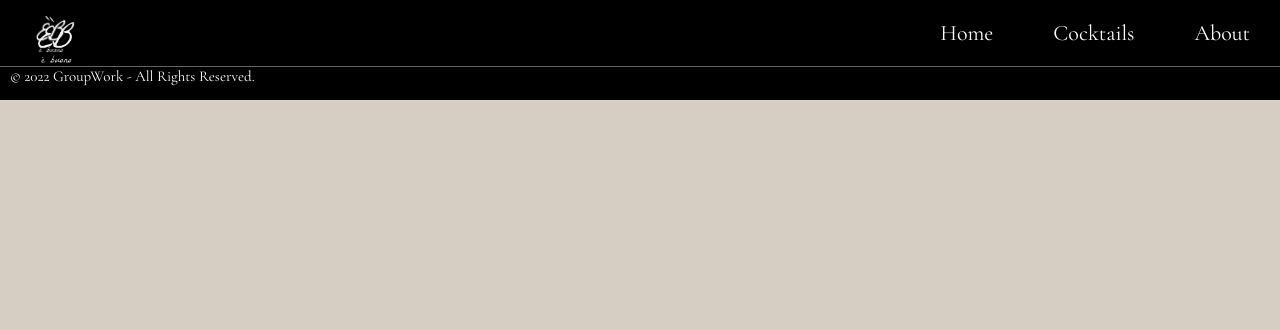
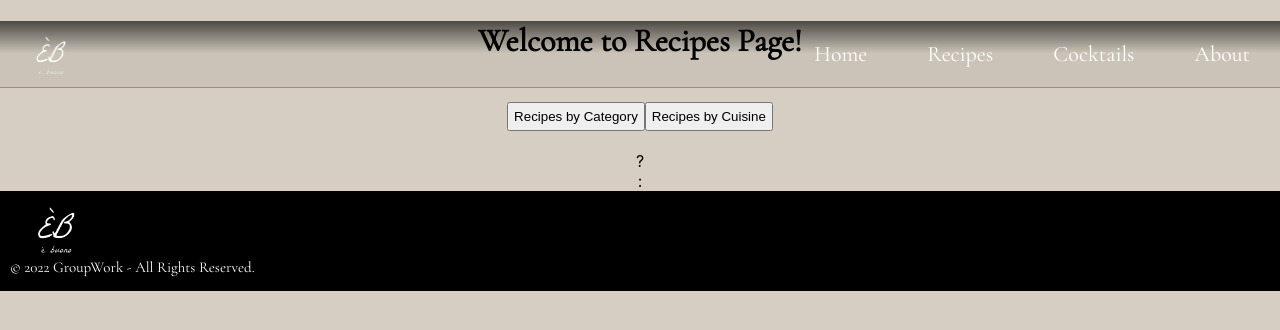
Before and after one commit to JoyH127/Cocktail-group, a React (Create React App) app: page /recipes in a window 1280 px wide. Shown: the top 330 px of the page. Built offline with nearby package versions, Linux system fonts and the light colour scheme.

Commit message:
added Recipe page

```diff
--- a/src/App.js
+++ b/src/App.js
@@ -6,6 +6,8 @@ import About from "./screens/About";
 import Cocktail from "./screens/Cocktail";
 import logo from "./logo/foodlogo.png";
 import Footer from "./screens/Footer";
+import Recipes from "./screens/Recipes";
+
 function App() {
   return (
     <div className="App">
@@ -14,6 +16,7 @@ function App() {
 
         <nav>
           <NavLink to={"/"}>Home</NavLink>
+          <NavLink to={"/recipes"}>Recipes</NavLink>
           <NavLink to={"/cocktails"}>Cocktails</NavLink>
           <NavLink to={"/about"}>About</NavLink>
         </nav>
@@ -21,6 +24,7 @@ function App() {
 
       <Routes>
         <Route path="/" element={<Home />} />
+        <Route path="/recipes" element={<Recipes />} />
         <Route path="/cocktails" element={<Cocktails />} />
         <Route path="/cocktails/:name" element={<Cocktail />} />
         <Route path="/about" element={<About />} />
--- /dev/null
+++ b/src/components/RecipeCard.js
@@ -0,0 +1,12 @@
+import { useNavigate } from "react-router-dom"
+
+function RecipeCard(props){
+    const navigate = useNavigate()
+    return(
+        <div>
+
+        </div>
+    )
+}
+
+export default RecipeCard
--- a/src/screens/Cocktails.js
+++ b/src/screens/Cocktails.js
@@ -1,6 +1,6 @@
 import { useState }from 'react'
 import CocktailCard from '../components/CocktailCard'
-import fetchData from '../services/constants'
+import {fetchData} from '../services/constants'
 
 function Cocktails(){
 
@@ -52,6 +52,7 @@ function Cocktails(){
       <button onClick={(e) => {handleNonAlcoholicBtn(e)}} value='Non_Alcoholic'>Non-Alcoholic Cocktails</button>
       </div>
       <div className='drinks'>{renderCocktails()}</div>
+      <div></div>
     </div>
   );
 }
--- a/src/screens/FoodRandom.js
+++ b/src/screens/FoodRandom.js
@@ -10,7 +10,7 @@ function FoodRandom() {
         `https://www.themealdb.com/api/json/v1/1/random.php`
       );
       const { meals } = response.data;
-      console.log(meals);
+      //console.log(meals);
       setFRandom(meals[0]);
     } catch (error) {
       console.log(error);
--- a/src/screens/Footer.js
+++ b/src/screens/Footer.js
@@ -1,12 +1,12 @@
 import logo from "../logo/foodlogo.png";
 function Footer() {
   return (
-    <section class="footer">
-      <div class="address">
+    <section className="footer">
+      <div className="address">
         <img className="logo" src={logo} />
       </div>
 
-      <div class="copyright">
+      <div className="copyright">
         <p>© 2022 GroupWork - All Rights Reserved.</p>
       </div>
     </section>
--- a/src/screens/Random.js
+++ b/src/screens/Random.js
@@ -11,7 +11,7 @@ function Random() {
       );
       //console.log(response.data.drinks)
       const { drinks } = response.data;
-      console.log(drinks);
+      //console.log(drinks);
       setRandom(drinks[0]);
       //  console.log(random)
     } catch (error) {
--- /dev/null
+++ b/src/screens/RecipeList.js
@@ -0,0 +1,11 @@
+
+function RecipeList(props){
+    return(
+        <div>
+            <li>{props.strCategory}</li>
+            <li>{props.strArea}</li>
+        </div>
+    )
+}
+
+export default RecipeList
--- a/src/screens/Recipes.js
+++ b/src/screens/Recipes.js
@@ -0,0 +1,92 @@
+import { useState } from 'react';
+import { fetchCategory } from '../services/constants';
+import { fetchCuisine } from '../services/constants';
+import RecipeCard from '../components/RecipeCard';
+import RecipeList from './RecipeList';
+
+function Recipes(){
+
+    const [categories, setCategories] = useState([])
+    const [cuisines, setCuisines] = useState([])
+
+    const handleCategoryBtn = async (e) => {
+        e.preventDefault()
+        try {
+            let res = await fetchCategory()
+            //console.log("Categories", res)
+            const categ = res.data.meals
+            //console.log(categ)
+            if(categ){
+                setCategories(categ)
+                //console.log(categories)
+                renderCategoryList()
+            }
+            console.log(categories)
+
+        } catch (error) {
+            console.log(error)
+        }
+    }
+
+    const handleCuisineBtn = async (e) => {
+        e.preventDefault()
+        try {
+            let response = await fetchCuisine()
+            //console.log("Cuisines", response)
+            const cuis = response.data.meals
+            console.log(cuis)
+            if(cuis){
+                setCuisines(cuis)
+                renderCuisineList()
+            }
+            console.log(cuisines)
+        } catch (error) {
+            console.log(error)
+        }
+    }
+
+    const renderCategoryList = () => {
+        return categories.map((category,index) => {
+            //console.log(category.strCategory)
+            return(
+                <li>{category.strCategory}</li>
+            //    <RecipeList
+            //    category={category.strCategory}
+            //    />
+            )
+        })
+    }
+
+    const renderCuisineList = () => {
+        return cuisines.map((cuisine,index) => {
+          return (
+            <div>
+                <li>{cuisine.strArea}</li>
+                {/* <RecipeList
+                cuisine={cuisine.strArea}
+                /> */}
+            </div>
+        )
+        })
+    }
+
+    return(
+        <div>
+            <div>
+                <h1>Welcome to Recipes Page!</h1>
+            </div>
+        <div>
+            <button onClick={(e) => handleCategoryBtn(e)}>Recipes by Category</button>
+            <button onClick={(e) => handleCuisineBtn(e)}>Recipes by Cuisine</button>
+        </div>
+        <div>
+          {renderCategoryList()} ? <div>{renderCategoryList()}</div>: <div>{renderCuisineList()}</div>
+        </div>
+        <div>
+            <RecipeCard />
+        </div>
+        </div>
+    )
+}
+
+export default Recipes
--- a/src/services/constants.js
+++ b/src/services/constants.js
@@ -10,12 +10,28 @@ const fetchData = async(category) => {
     }
 }
 
-// const fetchFood = async() => {
-//     try {
-//         const res = await axios.get(``)
-//     } catch (error) {
-//         console.log(error)
-//     }
-// }
+const fetchCategory = async() => {
+    try {
+        const res = await axios.get(`https://www.themealdb.com/api/json/v1/1/list.php?c=list`)
+        //console.log(res)
+        return res
+    } catch (error) {
+        console.log(error)
+    }
+}
 
-export default fetchData
+const fetchCuisine = async() => {
+    try {
+        const resp = await axios.get(`https://www.themealdb.com/api/json/v1/1/list.php?a=list`)
+        //console.log(resp)
+        return resp
+    } catch (error) {
+        console.log(error)
+    }
+}
+
+export {
+    fetchData,
+    fetchCategory,
+    fetchCuisine
+}
```
